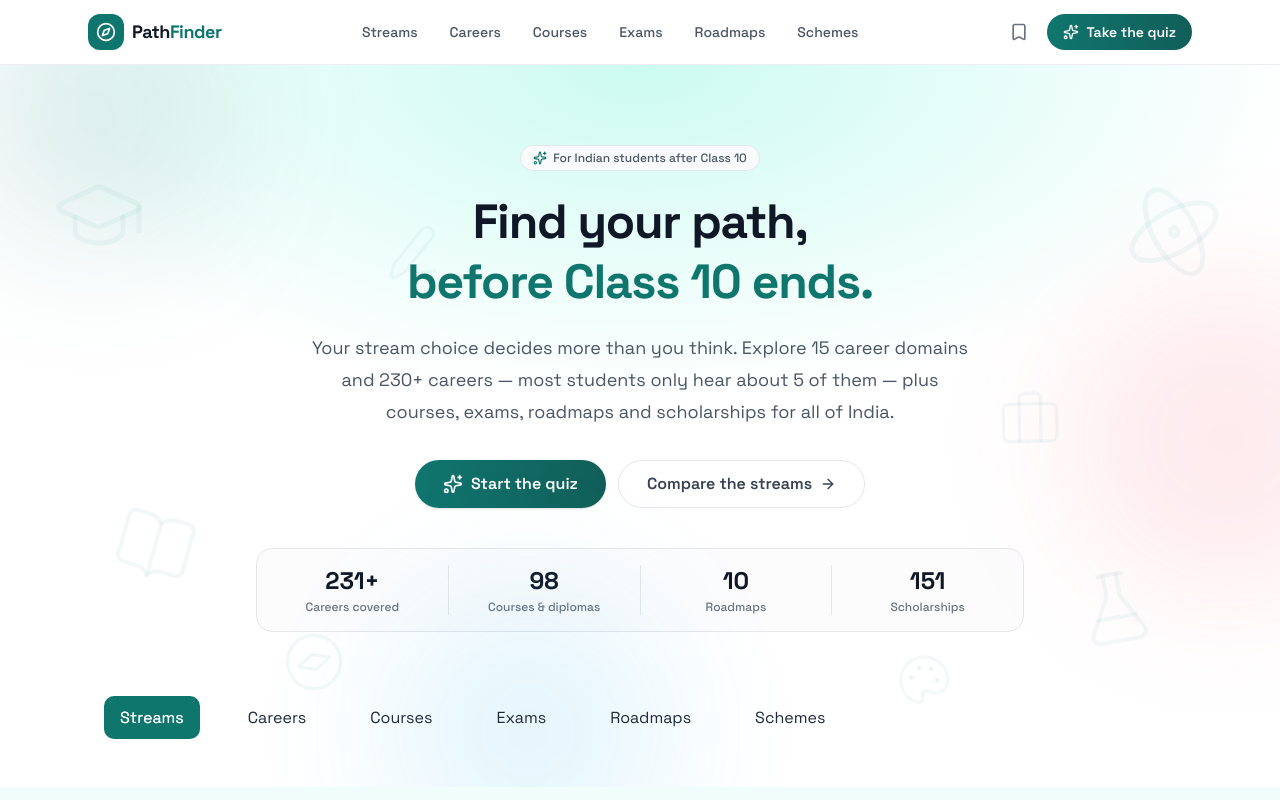
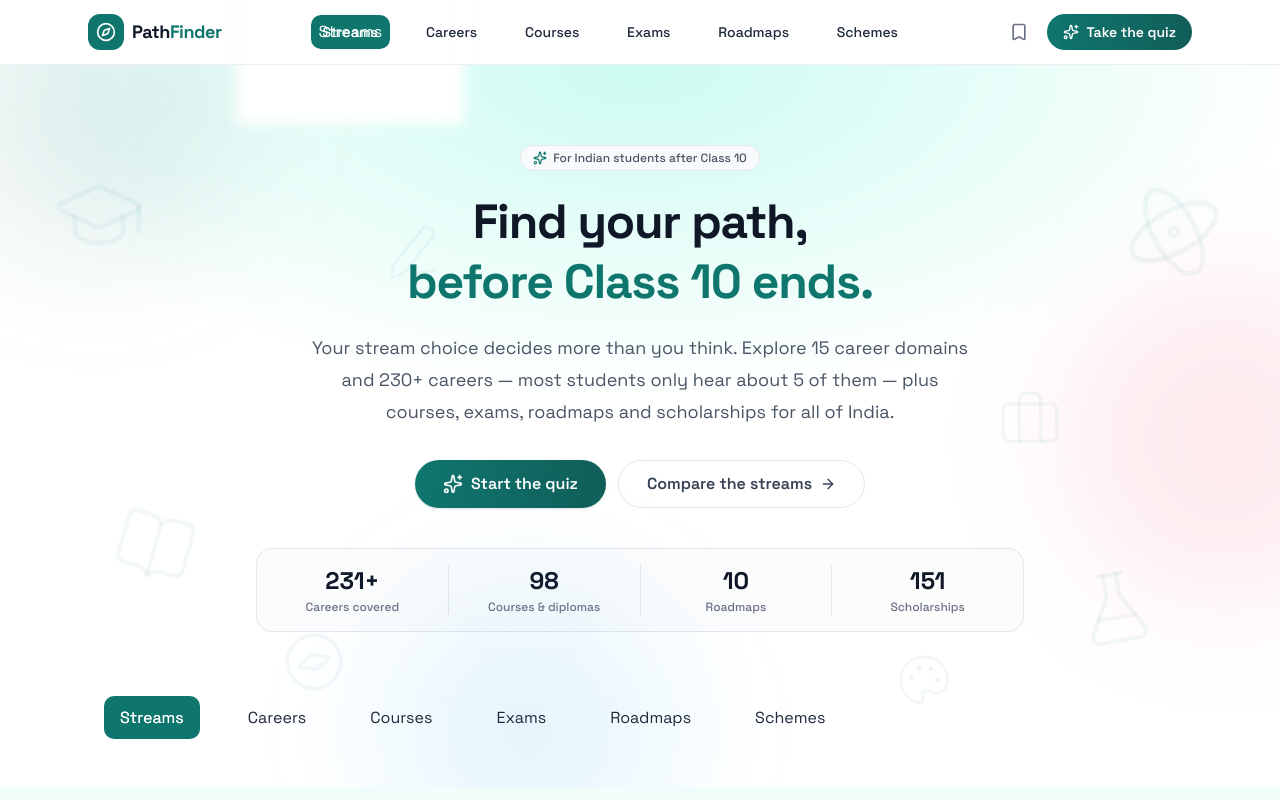
Before and after one commit to Tejaswini1979/pathfinder, a Next.js app: page / in a window 1280 px wide. Shown: the top 800 px of the page. Built offline with nearby package versions, Linux system fonts and the light colour scheme.

Commit message:
Replace site header navbar with light-theme GooeyNav

```diff
--- a/src/components/GooeyNav.css
+++ b/src/components/GooeyNav.css
@@ -92,6 +92,18 @@
 .gooey-nav-container nav ul li.active {
   color: #ffffff;
   text-shadow: none;
+}
+
+.gooey-nav-container.gooey-nav-compact nav ul {
+  gap: 0 1.5em;
+  padding: 0;
+  flex-wrap: nowrap;
+}
+
+.gooey-nav-container.gooey-nav-compact nav ul li a {
+  padding: 0.45em 0.85em;
+  font-size: 0.875rem;
+  font-weight: 500;
 }
 
 .gooey-nav-container nav ul li.active::after {
--- a/src/components/GooeyNav.tsx
+++ b/src/components/GooeyNav.tsx
@@ -11,6 +11,7 @@ export interface GooeyNavItem {
 
 interface GooeyNavProps {
   items: GooeyNavItem[];
+  className?: string;
   animationTime?: number;
   particleCount?: number;
   particleDistances?: [number, number];
@@ -117,6 +118,7 @@ const makeParticles = (
 
 export default function GooeyNav({
   items,
+  className = "",
   animationTime = 600,
   particleCount = 15,
   particleDistances = [90, 10],
@@ -214,7 +216,7 @@ export default function GooeyNav({
   }, [activeIndex]);
 
   return (
-    <div className="gooey-nav-container" ref={containerRef}>
+    <div className={`gooey-nav-container ${className}`} ref={containerRef}>
       <nav>
         <ul ref={navRef}>
           {items.map((item, index) => (
--- a/src/components/Nav.tsx
+++ b/src/components/Nav.tsx
@@ -4,6 +4,7 @@ import Link from "next/link";
 import { usePathname } from "next/navigation";
 import { Compass, Home, Bookmark, Wallet, Sparkles, Map } from "lucide-react";
 import { useSavedStore } from "@/lib/saved-store";
+import GooeyNav from "@/components/GooeyNav";
 
 const desktopLinks = [
   { href: "/streams", label: "Streams" },
@@ -29,6 +30,10 @@ function isActive(pathname: string, href: string) {
 export default function Nav() {
   const pathname = usePathname();
   const savedCount = useSavedStore((s) => s.count);
+  const initialActiveIndex = Math.max(
+    0,
+    desktopLinks.findIndex((link) => isActive(pathname, link.href))
+  );
 
   return (
     <>
@@ -43,21 +48,19 @@ export default function Nav() {
             </span>
           </Link>
 
-          <nav className="hidden items-center gap-1 lg:flex">
-            {desktopLinks.map((link) => (
-              <Link
-                key={link.href}
-                href={link.href}
-                className={`rounded-full px-3.5 py-2 text-sm font-medium transition-colors ${
-                  isActive(pathname, link.href)
-                    ? "bg-primary-light text-primary"
-                    : "text-gray-600 hover:bg-gray-100 hover:text-gray-900"
-                }`}
-              >
-                {link.label}
-              </Link>
-            ))}
-          </nav>
+          <div className="hidden lg:block">
+            <GooeyNav
+              className="gooey-nav-compact"
+              items={desktopLinks}
+              particleCount={12}
+              particleDistances={[70, 10]}
+              particleR={90}
+              animationTime={600}
+              timeVariance={300}
+              colors={[1, 2, 3, 1, 2, 3, 1, 4]}
+              initialActiveIndex={initialActiveIndex}
+            />
+          </div>
 
           <div className="hidden items-center gap-2 md:flex">
             <Link
```
